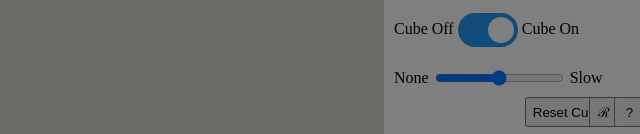
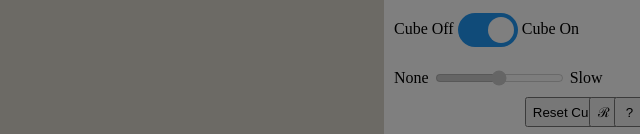
Before and after one commit to Innoviox/symmetries, a website: page index.html in a window 1280 px wide. Shown: the part 663-797 px from the top of the page, 640-1280 px from the left. Drawn offline with Linux system fonts and the light colour scheme.

Commit message:
disable slider during animation
damn i am so good at programming

```diff
--- a/index.html
+++ b/index.html
@@ -169,7 +169,7 @@
         <div id="slidecontainer">
           <span class="botpad">None</span>
           <!-- <label></label> -->
-          <input type="range" min="0" max="200" value="100" id="slider">
+          <input class="sigma" type="range" min="0" max="200" value="100" id="slider">
           <!-- </label> -->
           <span class="botpad" b>Slow</span>
         </div>
```
